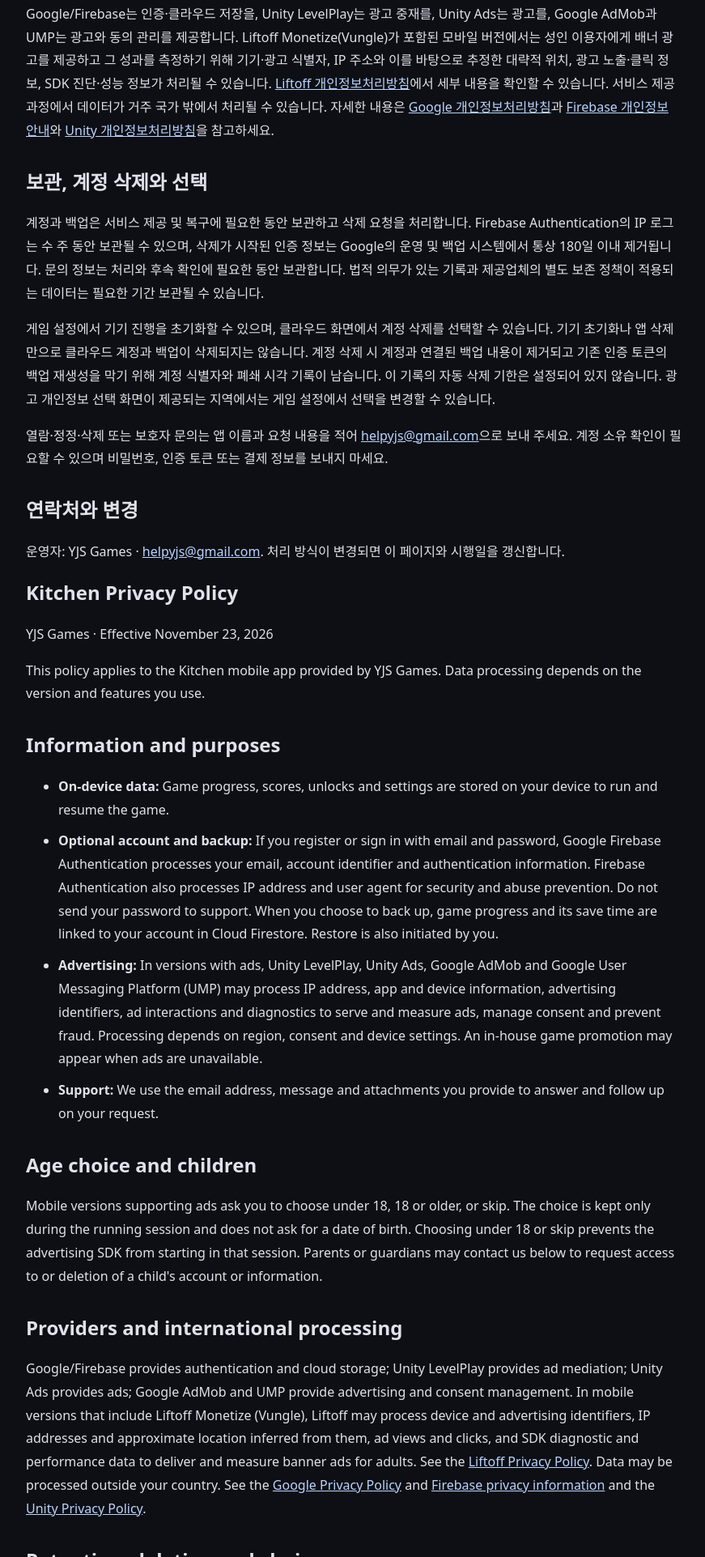
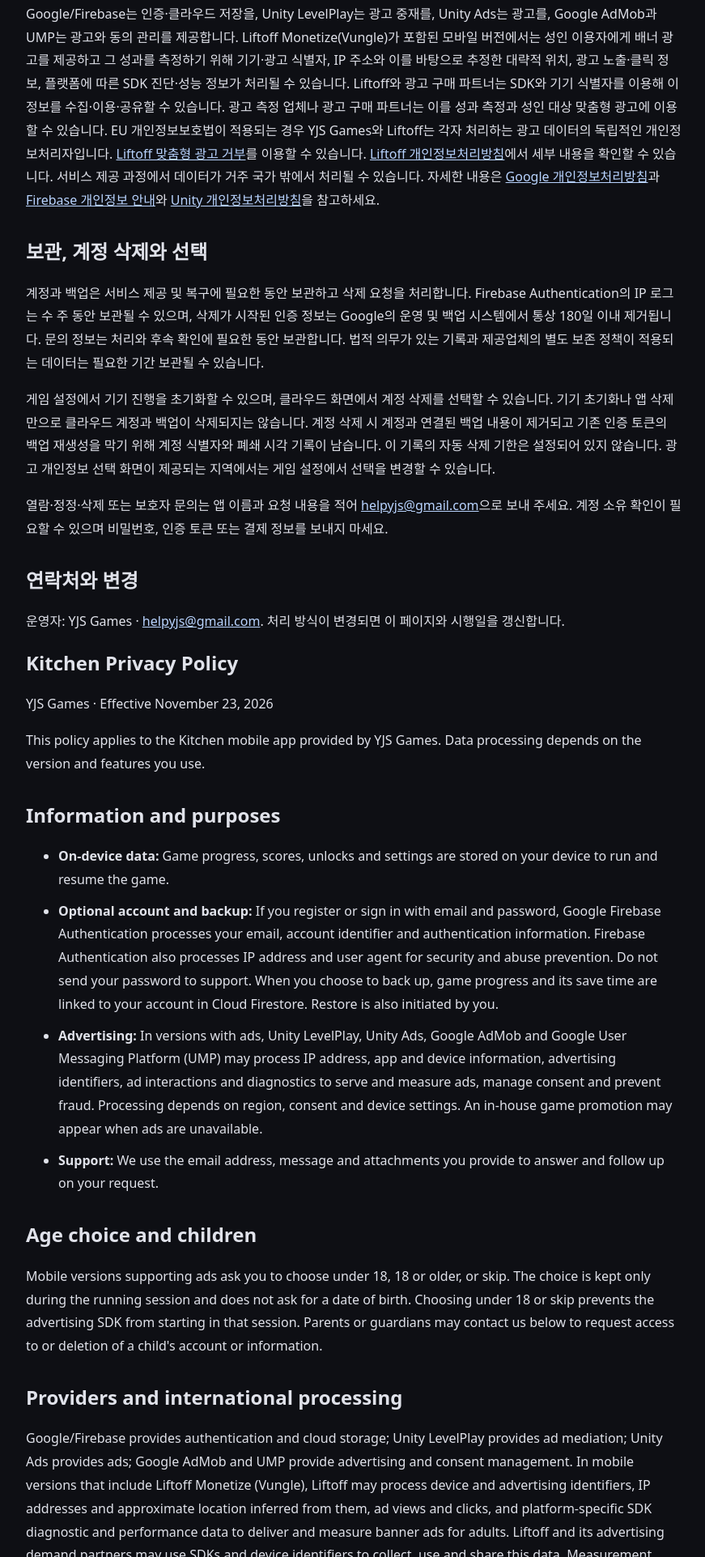
Before and after one commit to yjsgames/yjsgames.github.io, a plain HTML site: page kitchen/privacy/index.html in a window 1280 px wide. Shown: the part 877-2800 px from the top of the page at 81% size, without its empty margins (203-1074 px from the left). Drawn offline with Linux system fonts and the light colour scheme.

Commit message:
성인 맞춤형 광고의 제공 주체와 거부 경로 명시

```diff
--- a/kitchen/privacy/index.html
+++ b/kitchen/privacy/index.html
@@ -4,12 +4,12 @@
 <section lang="ko"><h1>주방 개인정보처리방침</h1><p>YJS Games · 시행일: 2026년 11월 23일</p><p>이 방침은 YJS Games의 주방 모바일 앱에 적용됩니다. 사용하는 버전과 기능에 따라 처리되는 정보가 다를 수 있습니다.</p>
 <h2>처리하는 정보와 목적</h2><ul><li><strong>기기 저장:</strong> 게임 진행, 점수·해금·설정 등은 게임 제공과 이어하기를 위해 기기에 저장됩니다.</li><li><strong>선택적 계정과 백업:</strong> 이메일과 비밀번호로 가입하거나 로그인하면 Google Firebase Authentication이 이메일, 계정 식별자와 인증 정보를 처리합니다. Firebase Authentication은 보안과 악용 방지를 위해 IP 주소와 사용자 에이전트도 처리합니다. 비밀번호는 인증에 사용되며 문의로 보내지 마세요. 사용자가 직접 백업을 선택하면 진행 데이터와 저장 시각이 해당 계정에 연결되어 Cloud Firestore에 저장됩니다. 복원도 사용자가 직접 선택합니다.</li><li><strong>광고:</strong> 광고가 가능한 버전에서 Unity LevelPlay와 Unity Ads, Google AdMob 및 Google User Messaging Platform(UMP)은 광고 제공, 동의 관리, 측정 및 부정 이용 방지를 위해 IP 주소, 앱·기기 정보, 광고 식별자, 광고 상호작용 및 진단 정보를 처리할 수 있습니다. 지역과 동의·기기 설정에 따라 처리가 달라집니다. 광고가 불가능할 때 자체 게임 안내가 표시될 수 있습니다.</li><li><strong>문의:</strong> 문의할 때 제공한 이메일 주소와 내용, 사용자가 첨부한 정보는 응대와 후속 확인에 사용합니다.</li></ul>
 <h2>연령 선택과 아동</h2><p>광고를 지원하는 모바일 버전은 18세 미만, 18세 이상 또는 건너뛰기를 선택하도록 합니다. 선택은 실행 중에만 유지되며 생년월일을 요구하지 않습니다. 18세 미만 또는 건너뛰기를 선택하면 해당 실행에서 광고 SDK를 시작하지 않습니다. 보호자는 아동의 계정이나 정보에 대해 아래 연락처로 열람·삭제를 요청할 수 있습니다.</p>
-<h2>제공업체와 국외 처리</h2><p>Google/Firebase는 인증·클라우드 저장을, Unity LevelPlay는 광고 중재를, Unity Ads는 광고를, Google AdMob과 UMP는 광고와 동의 관리를 제공합니다. Liftoff Monetize(Vungle)가 포함된 모바일 버전에서는 성인 이용자에게 배너 광고를 제공하고 그 성과를 측정하기 위해 기기·광고 식별자, IP 주소와 이를 바탕으로 추정한 대략적 위치, 광고 노출·클릭 정보, SDK 진단·성능 정보가 처리될 수 있습니다. <a href="https://liftoff.ai/privacy-policy/">Liftoff 개인정보처리방침</a>에서 세부 내용을 확인할 수 있습니다. 서비스 제공 과정에서 데이터가 거주 국가 밖에서 처리될 수 있습니다. 자세한 내용은 <a href="https://policies.google.com/privacy">Google 개인정보처리방침</a>과 <a href="https://firebase.google.com/support/privacy">Firebase 개인정보 안내</a>와 <a href="https://unity.com/legal/game-player-and-app-user-privacy-policy">Unity 개인정보처리방침</a>을 참고하세요.</p>
+<h2>제공업체와 국외 처리</h2><p>Google/Firebase는 인증·클라우드 저장을, Unity LevelPlay는 광고 중재를, Unity Ads는 광고를, Google AdMob과 UMP는 광고와 동의 관리를 제공합니다. Liftoff Monetize(Vungle)가 포함된 모바일 버전에서는 성인 이용자에게 배너 광고를 제공하고 그 성과를 측정하기 위해 기기·광고 식별자, IP 주소와 이를 바탕으로 추정한 대략적 위치, 광고 노출·클릭 정보, 플랫폼에 따른 SDK 진단·성능 정보가 처리될 수 있습니다. Liftoff와 광고 구매 파트너는 SDK와 기기 식별자를 이용해 이 정보를 수집·이용·공유할 수 있습니다. 광고 측정 업체나 광고 구매 파트너는 이를 성과 측정과 성인 대상 맞춤형 광고에 이용할 수 있습니다. EU 개인정보보호법이 적용되는 경우 YJS Games와 Liftoff는 각자 처리하는 광고 데이터의 독립적인 개인정보처리자입니다. <a href="https://vungle.com/opt-out/">Liftoff 맞춤형 광고 거부</a>를 이용할 수 있습니다. <a href="https://liftoff.ai/privacy-policy/">Liftoff 개인정보처리방침</a>에서 세부 내용을 확인할 수 있습니다. 서비스 제공 과정에서 데이터가 거주 국가 밖에서 처리될 수 있습니다. 자세한 내용은 <a href="https://policies.google.com/privacy">Google 개인정보처리방침</a>과 <a href="https://firebase.google.com/support/privacy">Firebase 개인정보 안내</a>와 <a href="https://unity.com/legal/game-player-and-app-user-privacy-policy">Unity 개인정보처리방침</a>을 참고하세요.</p>
 <h2 id="deletion">보관, 계정 삭제와 선택</h2><p>계정과 백업은 서비스 제공 및 복구에 필요한 동안 보관하고 삭제 요청을 처리합니다. Firebase Authentication의 IP 로그는 수 주 동안 보관될 수 있으며, 삭제가 시작된 인증 정보는 Google의 운영 및 백업 시스템에서 통상 180일 이내 제거됩니다. 문의 정보는 처리와 후속 확인에 필요한 동안 보관합니다. 법적 의무가 있는 기록과 제공업체의 별도 보존 정책이 적용되는 데이터는 필요한 기간 보관될 수 있습니다.</p><p>게임 설정에서 기기 진행을 초기화할 수 있으며, 클라우드 화면에서 계정 삭제를 선택할 수 있습니다. 기기 초기화나 앱 삭제만으로 클라우드 계정과 백업이 삭제되지는 않습니다. 계정 삭제 시 계정과 연결된 백업 내용이 제거되고 기존 인증 토큰의 백업 재생성을 막기 위해 계정 식별자와 폐쇄 시각 기록이 남습니다. 이 기록의 자동 삭제 기한은 설정되어 있지 않습니다. 광고 개인정보 선택 화면이 제공되는 지역에서는 게임 설정에서 선택을 변경할 수 있습니다.</p><p>열람·정정·삭제 또는 보호자 문의는 앱 이름과 요청 내용을 적어 <a href="mailto:helpyjs@gmail.com">helpyjs@gmail.com</a>으로 보내 주세요. 계정 소유 확인이 필요할 수 있으며 비밀번호, 인증 토큰 또는 결제 정보를 보내지 마세요.</p>
 <h2>연락처와 변경</h2><p>운영자: YJS Games · <a href="mailto:helpyjs@gmail.com">helpyjs@gmail.com</a>. 처리 방식이 변경되면 이 페이지와 시행일을 갱신합니다.</p></section>
 <section id="english" lang="en"><h1>Kitchen Privacy Policy</h1><p>YJS Games · Effective November 23, 2026</p><p>This policy applies to the Kitchen mobile app provided by YJS Games. Data processing depends on the version and features you use.</p>
 <h2>Information and purposes</h2><ul><li><strong>On-device data:</strong> Game progress, scores, unlocks and settings are stored on your device to run and resume the game.</li><li><strong>Optional account and backup:</strong> If you register or sign in with email and password, Google Firebase Authentication processes your email, account identifier and authentication information. Firebase Authentication also processes IP address and user agent for security and abuse prevention. Do not send your password to support. When you choose to back up, game progress and its save time are linked to your account in Cloud Firestore. Restore is also initiated by you.</li><li><strong>Advertising:</strong> In versions with ads, Unity LevelPlay, Unity Ads, Google AdMob and Google User Messaging Platform (UMP) may process IP address, app and device information, advertising identifiers, ad interactions and diagnostics to serve and measure ads, manage consent and prevent fraud. Processing depends on region, consent and device settings. An in-house game promotion may appear when ads are unavailable.</li><li><strong>Support:</strong> We use the email address, message and attachments you provide to answer and follow up on your request.</li></ul>
 <h2>Age choice and children</h2><p>Mobile versions supporting ads ask you to choose under 18, 18 or older, or skip. The choice is kept only during the running session and does not ask for a date of birth. Choosing under 18 or skip prevents the advertising SDK from starting in that session. Parents or guardians may contact us below to request access to or deletion of a child's account or information.</p>
-<h2>Providers and international processing</h2><p>Google/Firebase provides authentication and cloud storage; Unity LevelPlay provides ad mediation; Unity Ads provides ads; Google AdMob and UMP provide advertising and consent management. In mobile versions that include Liftoff Monetize (Vungle), Liftoff may process device and advertising identifiers, IP addresses and approximate location inferred from them, ad views and clicks, and SDK diagnostic and performance data to deliver and measure banner ads for adults. See the <a href="https://liftoff.ai/privacy-policy/">Liftoff Privacy Policy</a>. Data may be processed outside your country. See the <a href="https://policies.google.com/privacy">Google Privacy Policy</a> and <a href="https://firebase.google.com/support/privacy">Firebase privacy information</a> and the <a href="https://unity.com/legal/game-player-and-app-user-privacy-policy">Unity Privacy Policy</a>.</p>
+<h2>Providers and international processing</h2><p>Google/Firebase provides authentication and cloud storage; Unity LevelPlay provides ad mediation; Unity Ads provides ads; Google AdMob and UMP provide advertising and consent management. In mobile versions that include Liftoff Monetize (Vungle), Liftoff may process device and advertising identifiers, IP addresses and approximate location inferred from them, ad views and clicks, and platform-specific SDK diagnostic and performance data to deliver and measure banner ads for adults. Liftoff and its advertising demand partners may use SDKs and device identifiers to collect, use and share this data. Measurement providers and demand partners may use it to measure performance and deliver targeted ads to adults. Where EU data protection law applies, YJS Games and Liftoff each act as an independent controller of the ad data they process. You can <a href="https://vungle.com/opt-out/">opt out of Liftoff ad targeting</a>. See the <a href="https://liftoff.ai/privacy-policy/">Liftoff Privacy Policy</a>. Data may be processed outside your country. See the <a href="https://policies.google.com/privacy">Google Privacy Policy</a> and <a href="https://firebase.google.com/support/privacy">Firebase privacy information</a> and the <a href="https://unity.com/legal/game-player-and-app-user-privacy-policy">Unity Privacy Policy</a>.</p>
 <h2>Retention, deletion and choices</h2><p>We retain accounts and backups while needed to provide the service and recovery, and process deletion requests. Firebase Authentication IP logs may be retained for a few weeks; authentication data whose deletion has begun is generally removed from Google operational and backup systems within 180 days. Support messages are retained as needed to respond and follow up. Records required by law and data subject to providers' separate retention policies may be kept for the necessary period.</p><p>You can reset on-device progress in game settings and delete your account in the cloud screen. Resetting the device data or uninstalling the app alone does not delete the cloud account and backup. Account deletion removes the account and associated backup content; the account identifier and closure timestamp remain to prevent an existing token from recreating the backup. No automatic deletion period is currently configured for this record. Where an advertising privacy options form is available, you can change your choice in game settings.</p><p>For access, correction, deletion or a parent or guardian request, email <a href="mailto:helpyjs@gmail.com">helpyjs@gmail.com</a> with the app name and your request. We may need to verify account ownership. Do not send passwords, authentication tokens or payment information.</p>
 <h2>Contact and changes</h2><p>Operator: YJS Games · <a href="mailto:helpyjs@gmail.com">helpyjs@gmail.com</a>. We will update this page and its effective date when our practices change.</p></section><footer>© 2026 YJS Games · <a href="../../support/">Support</a></footer></main></body></html>
```
Also changed, not shown: ten/privacy/index.html (+2 -2 lines).
